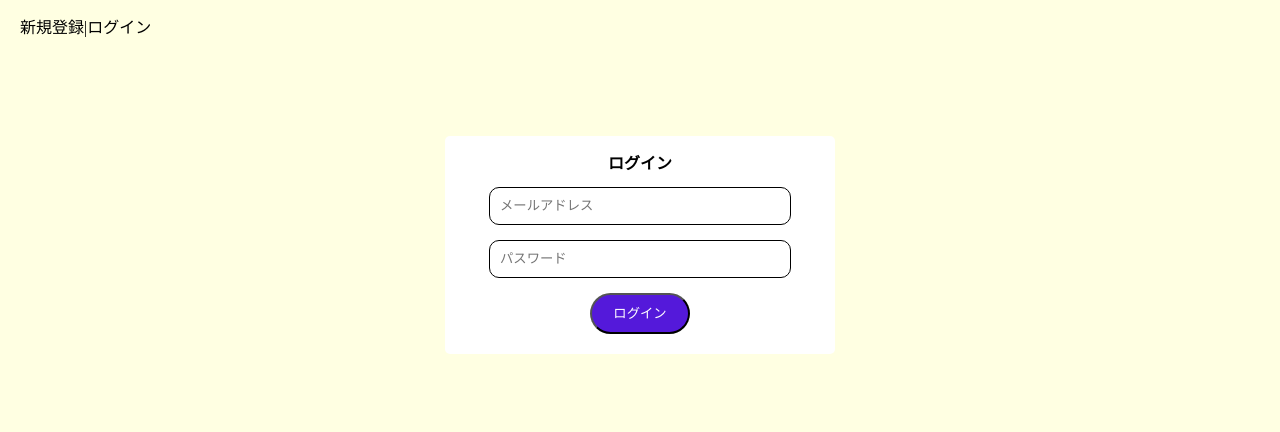
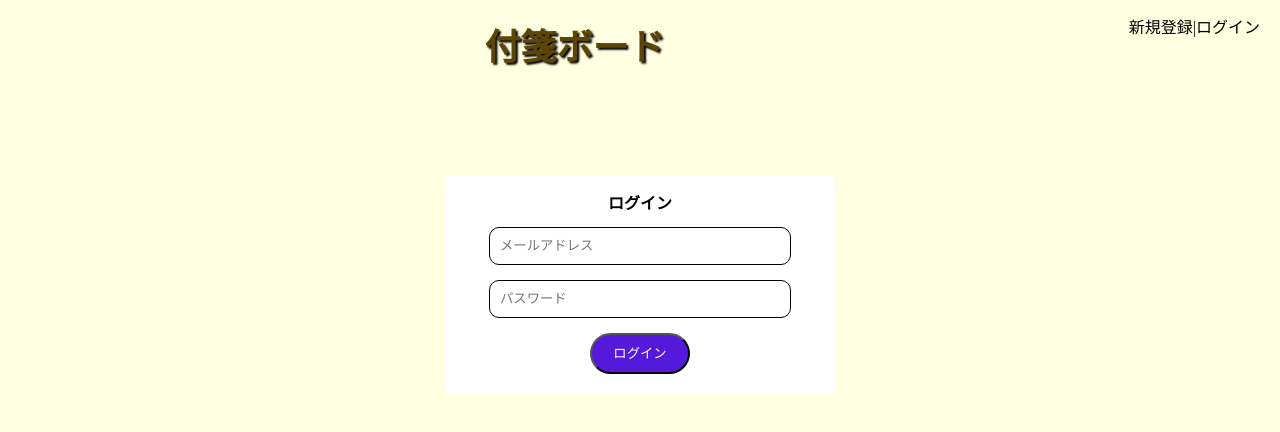
Before and after one commit to yoshi0-p/fusen, a Vue app: page / in a window 1280 px wide. Shown: the top 432 px of the page. Built offline with nearby package versions, Linux system fonts and the light colour scheme.

Commit message:
修正内容が分かるコミットメッセージ

```diff
--- a/src/components/HeaderAuth.vue
+++ b/src/components/HeaderAuth.vue
@@ -1,6 +1,10 @@
 <template>
  <div class="header flex">
-   <div class="flex">
+   <div></div>
+   <div class="center">
+     <h1>付箋ボード</h1>
+   </div>
+   <div class="center flex">
      <p @click="$router.push('/signup')">新規登録</p>
      <p>|</p>
      <p @click="$router.push('/')">ログイン</p>
@@ -9,18 +13,25 @@
 </template>
 
 <style scoped>
-
+h1{
+  color:rgb(92, 69, 7);
+  font-size:36px;
+  text-shadow:2px 2px 2px black;
+  padding:10px;
+}
+.center{
+  cursor: pointer;
+}
+.right p {
+ margin-right: 20px;
+ cursor: pointer;
+}
 .header {
  margin: 20px;
-  text-align:center;
 }
-.logo {
- width: 150px;
- cursor: pointer;
-}
+
 .flex {
  display: flex;
  justify-content: space-between;
-
 }
 </style>
```
